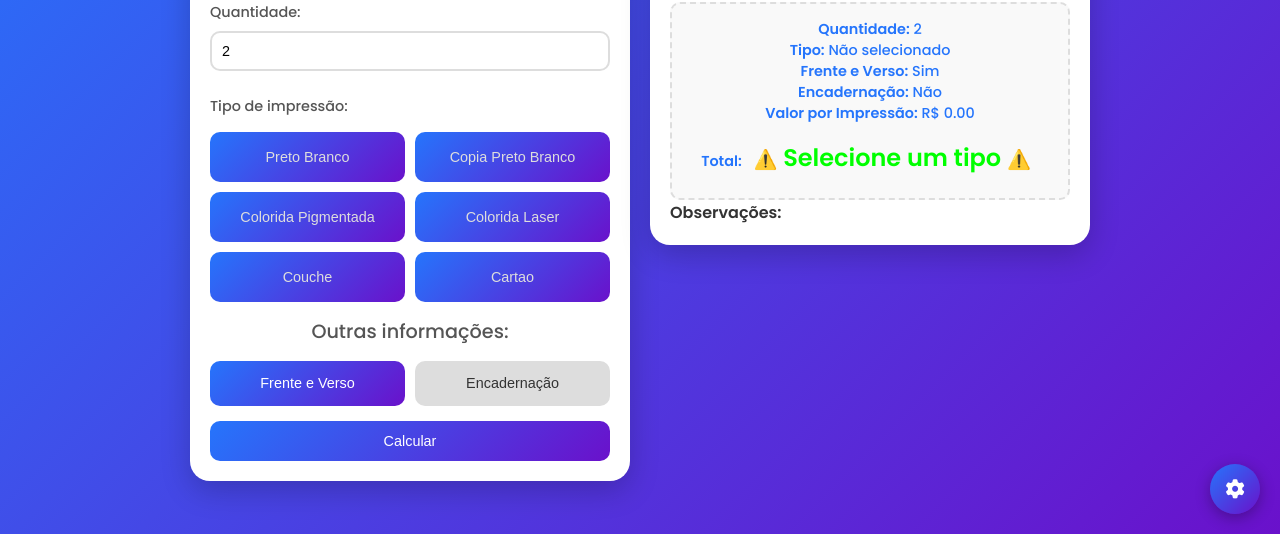
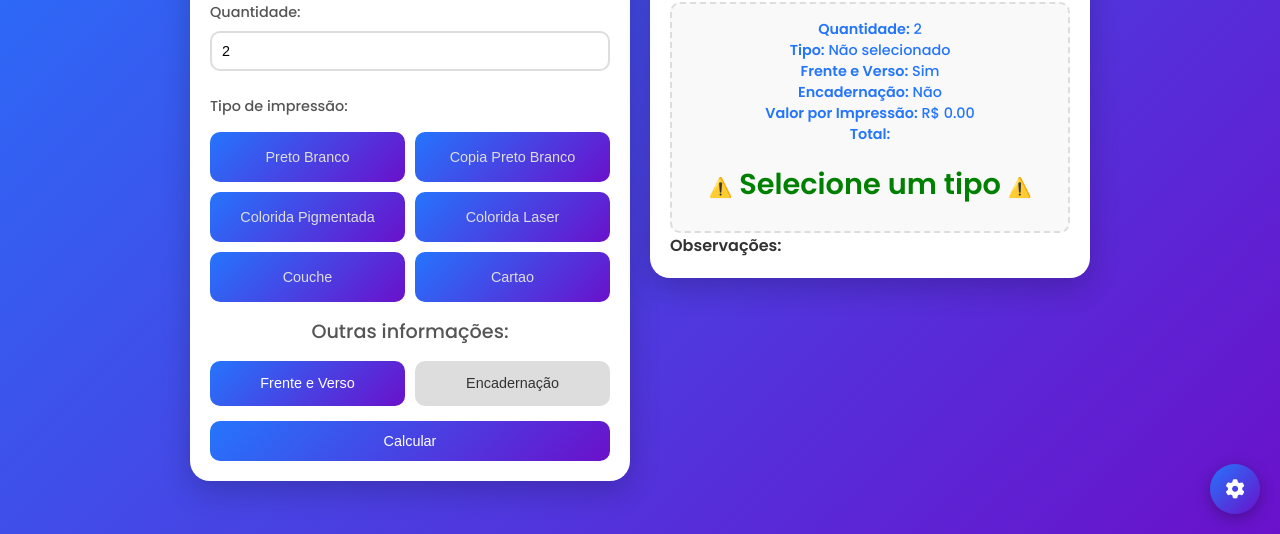
Before and after one commit to castellocriativo/impressoes, a plain HTML site: page index.html in a window 1280 px wide. Both pictures are taken after a click on the button "Frente e Verso". Shown: the part 266-800 px from the top of the page. Drawn offline with Linux system fonts and the light colour scheme.

Commit message:
Update index.html

```diff
--- a/index.html
+++ b/index.html
@@ -199,11 +199,11 @@
         }
 
         .destaque-total {
-            font-size: 1.5rem;
+            font-size: 1.8rem;
             font-weight: bold;
-            color: #00FF00;
-            padding: 8px;
-            border-radius: 10px;
+            color: #008000;
+            padding: 10px;
+            border-radius: 12px;
             margin-top: 8px;
             display: inline-block;
         }
```
